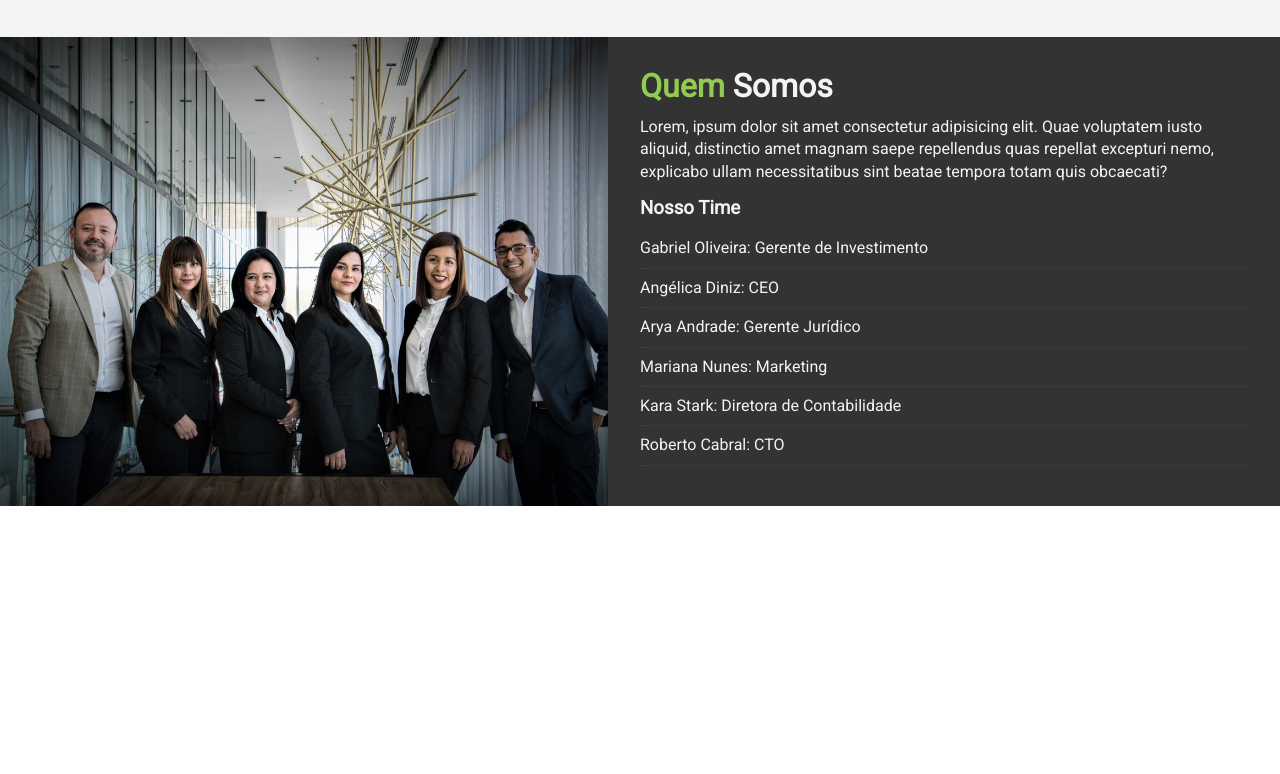
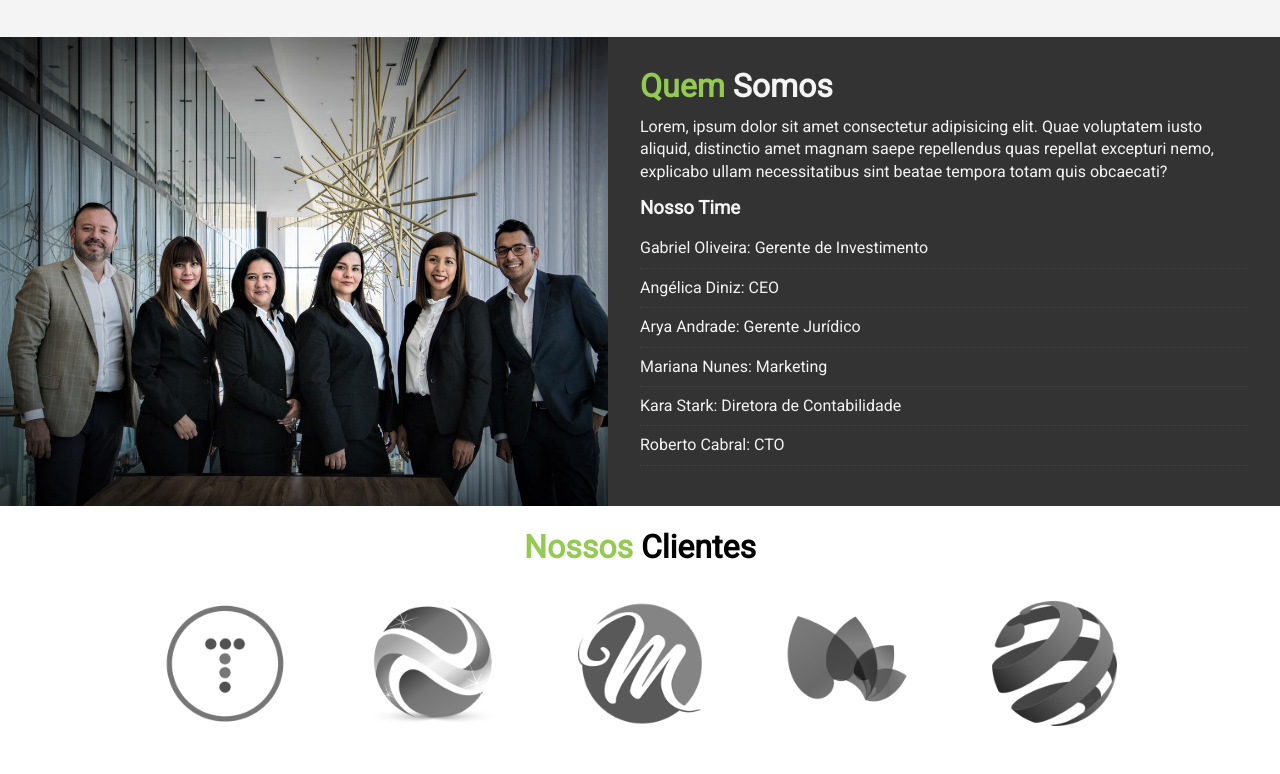
Before and after one commit to gabrielvf64/contabilidade-site, a plain HTML site: page index.html in a window 1280 px wide. Shown: the part 1163-1937 px from the top of the page. Before the commit the page ends 1669 px from the top, so only its background shows below. Drawn offline with Linux system fonts and the light colour scheme.

Commit message:
Seção Clientes com style e finalizada

```diff
--- a/css/style.css
+++ b/css/style.css
@@ -199,3 +199,14 @@ p {
   background: url('../img/pessoas.jpg') no-repeat
   center center/cover;
 }
+
+/* Seção Clientes */
+#clientes .itens {
+  display: flex;
+}
+
+#clientes .itens img {
+  display: block;
+  margin: auto;
+  width: 60%;
+}
--- a/index.html
+++ b/index.html
@@ -43,6 +43,7 @@
     </div>
   </header>
 
+  <!-- O que fazemos -->
   <section id="oque" class="bg-light py-1">
     <div class="container">
       <h2 class="cabecalho-m texto-centralizado"><span class="texto-primario">O que</span> fazemos</h2>
@@ -72,12 +73,15 @@
     </div>
   </section>
 
+  <!-- Quem somos -->
   <section id="quem">
     <div class="quem-img"></div>
     <div class="quem-texto bg-dark p-2">
       <h2 class="cabecalho-m">
         <span class="texto-primario">Quem</span> Somos</h2>
-        <p>Lorem, ipsum dolor sit amet consectetur adipisicing elit. Quae voluptatem iusto aliquid, distinctio amet magnam saepe repellendus quas repellat excepturi nemo, explicabo ullam necessitatibus sint beatae tempora totam quis obcaecati?</p>
+      <p>Lorem, ipsum dolor sit amet consectetur adipisicing elit. Quae voluptatem iusto aliquid, distinctio amet magnam
+        saepe repellendus quas repellat excepturi nemo, explicabo ullam necessitatibus sint beatae tempora totam quis
+        obcaecati?</p>
       <h3>Nosso Time</h3>
       <ul class="lista">
         <li>Gabriel Oliveira: Gerente de Investimento</li>
@@ -89,6 +93,22 @@
       </ul>
     </div>
   </section>
+
+  <!-- Clientes -->
+  <section id="clientes" class="py-1">
+    <div class="container">
+      <h2 class="cabecalho-m texto-centralizado">
+        <span class="texto-primario">Nossos</span> Clientes
+      </h2>
+      <div class="itens py-1">
+        <div><img src="./img/logos/logo1.png" alt="logo-cliente"></div>
+        <div><img src="./img/logos/logo2.png" alt="logo-cliente"></div>
+        <div><img src="./img/logos/logo3.png" alt="logo-cliente"></div>
+        <div><img src="./img/logos/logo4.png" alt="logo-cliente"></div>
+        <div><img src="./img/logos/logo5.png" alt="logo-cliente"></div>
+      </div>
+    </div>
+  </section>
 </body>
 
 </html>
```
